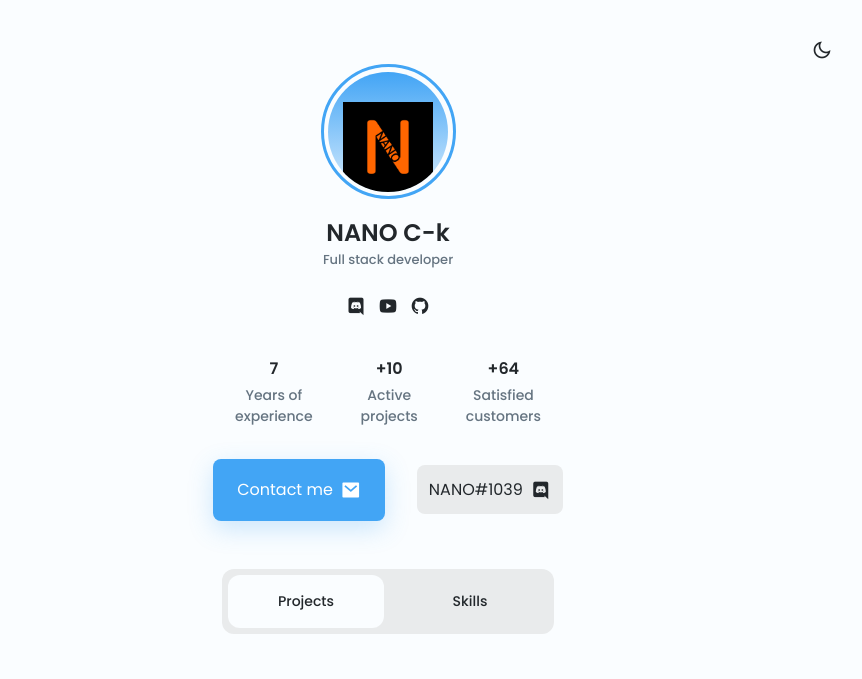
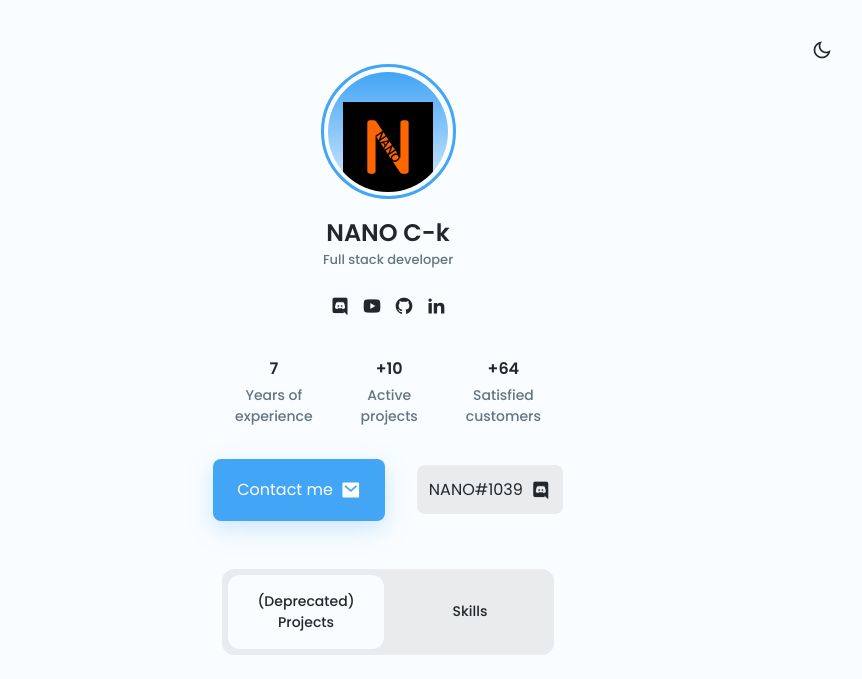
Before and after one commit to NANO-ck/Responsive-Mini-Portofolio, a plain HTML site: page index.html in a window 1280 px wide. Shown: the top 679 px of the page, without its empty margins (252-1114 px from the left). Drawn offline with nearby package versions, Linux system fonts and the light colour scheme; files that its build step writes are made by us from their sources.

Commit message:
ACK: Keep up to date

```diff
--- a/index.html
+++ b/index.html
@@ -43,6 +43,9 @@
                         <a href="https://github.com/NANO-ck" target="_blank" class="profile__social-link">
                             <i class="ri-github-fill"></i>
                         </a>
+                        <a href="https://www.linkedin.com/in/arnauld-ck" target="_blank" class="profile__social-link">
+                            <i class="ri-linkedin-fill"></i>
+                        </a>
                     </ul>
                 </div>
 
@@ -85,7 +88,7 @@
                 <!--=============== FILTERS TABS ===============-->
                 <ul class="filters__content">
                     <button class="filters__button filter-tab-active" data-target="#projects">
-                        Projects
+                        (Deprecated) Projects
                     </button>
                     <button class="filters__button" data-target="#skills">
                         Skills
```
Also changed, not shown: 1 other file.
